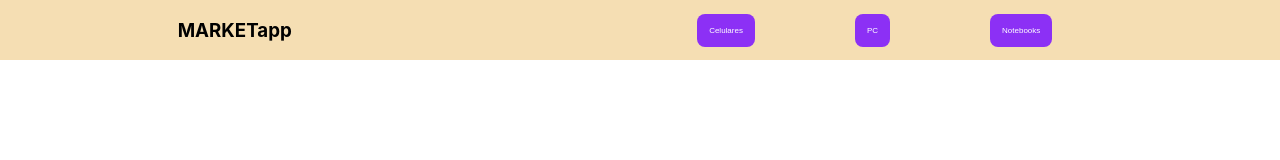
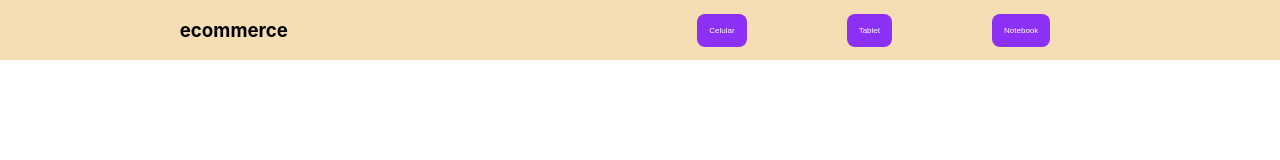
Before and after one commit to Rocio-Moroni/app24925, a React (Create React App) app: page / in a window 1280 px wide. Shown: the top 160 px of the page. Built offline with nearby package versions, Linux system fonts and the light colour scheme.

Commit message:
Clase Componentes 1

```diff
--- a/src/App.js
+++ b/src/App.js
@@ -5,7 +5,7 @@ import NavBar from './components/NavBar/NavBar';
 function App() {
   return (
     <div className="App">
-      <NavBar />
+      <NavBar  title="ecommerce" color="red"/>
     </div>
   );
 }
--- /dev/null
+++ b/src/components/Button/Button.css
@@ -0,0 +1,25 @@
+.myButton {
+    /* color: #8C30F5; */
+    text-decoration: none;
+    border-radius: 25;
+    margin: 0 50px;
+    /* TODO */
+    width: auto;
+    padding: 12px;
+    font-size: 8px;
+    /* background: #8C30F5; */
+    border-radius: 8px;
+    flex: none;
+    display: flex;
+    order: 1;
+    align-self: center;
+    flex-grow: 0;
+    justify-content: center;
+    align-items: center;
+    text-decoration: none;
+    color: #FFFFFF;
+    border: none;
+    border-style: none;
+    cursor: pointer;
+    outline: inherit;
+  }
--- /dev/null
+++ b/src/components/Button/Button.js
@@ -0,0 +1,10 @@
+import './Button.css'
+
+const Button = ({ backgroundColor = '#8C30F5', colorText='white', handleClick, children, ...rest}) => {
+
+    return (
+        <button className="myButton" style={{ backgroundColor, color: colorText }} onClick={handleClick}>{children}</button>
+    )
+}
+
+export default Button
--- a/src/components/NavBar/NavBar.js
+++ b/src/components/NavBar/NavBar.js
@@ -1,16 +1,35 @@
 import './NavBar.css'
+import Button from '../Button/Button'
 
-const NavBar = () => {
+const NavBar = ({ title, ...rest }) => { //{ title: 'ecommerce ', color='red'}
+  // const { title, color } = props
+  const handleCelular = () => {
+    console.log('Celular')
+  }
+
+  const handleTablet = () => {
+    console.log('Tablet')
+  }
+
+  const handleNotebook = () => {
+    console.log('Notebook')
+  }
 
   return (
-      <nav className="NavBar">
+      <nav className="NavBar" >
         <div>
-            <h3>MARKETapp</h3>
+            <h3>{title}</h3>
         </div>
         <div className="Categories">
-          <button className='Option'>Celulares</button>
-          <button className='Option'>PC</button>
-          <button className='Option'>Notebooks</button>
+          <Button handleClick={handleCelular}>
+            Celular
+          </Button>
+          <Button handleClick={handleTablet}>
+            Tablet
+          </Button>
+          <Button handleClick={handleNotebook}>
+            Notebook
+          </Button>
         </div>
       </nav>
   )
```
